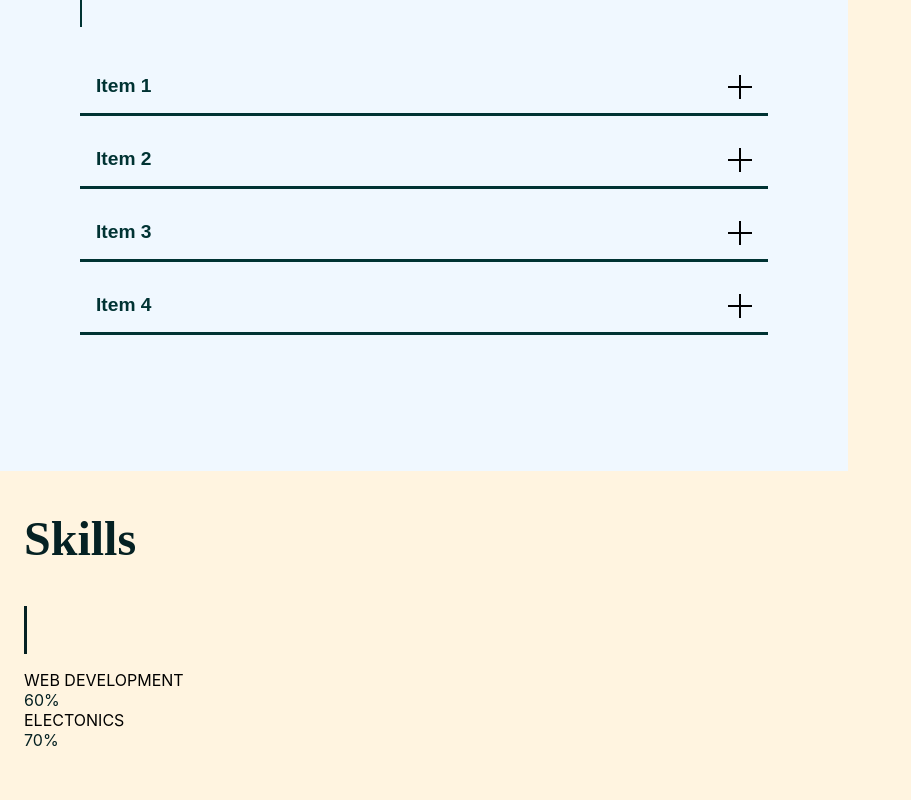
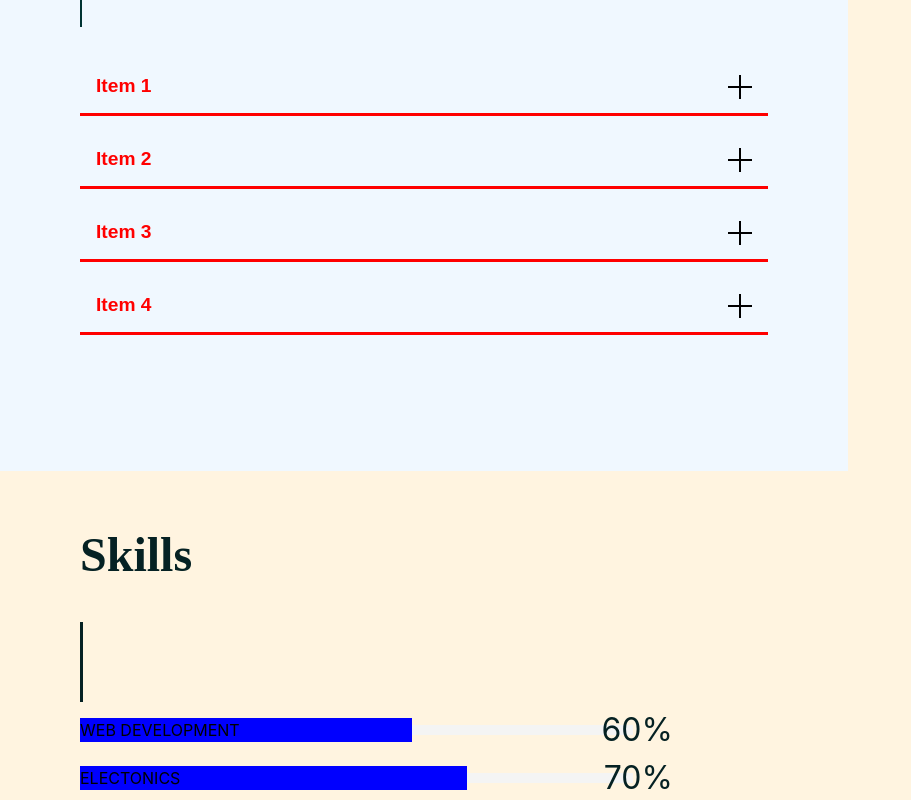
Before and after one commit to PatsyGuerrero/Portfolio, a React (Create React App) app in the folder portfolio/: page / in a window 1280 px wide. Shown: the part 1560-2360 px from the top of the page, without its empty margins (0-911 px from the left). Built offline with nearby package versions, Linux system fonts and the light colour scheme.

Commit message:
responsive componente skills completo

```diff
--- a/portfolio/src/components/Accordion.jsx
+++ b/portfolio/src/components/Accordion.jsx
@@ -1,6 +1,6 @@
 import React, { useState } from 'react';
 import data from '../data.json';
-import styles from './Accordion.module.scss'
+import styles from './Accordion.module.scss';
 
 const Accordion = () => {
 
--- a/portfolio/src/components/Accordion.module.scss
+++ b/portfolio/src/components/Accordion.module.scss
@@ -8,12 +8,13 @@
     display: flex;
     align-items: center;
     background: none;
-    border:none;
+    border: none;
     border-bottom: 0.2rem solid;
     font-size: 1.2rem;
     width: 100%;
     text-align: left;
-    color: #003333;
+    // color: #003333;
+    color: red;
     font-weight: bold;
     margin-top: 0.5rem;
     padding: 1rem;
@@ -34,7 +35,7 @@
 
 
       .plus {
-        content: url('../assets/minus_ic.svg');
+        // content: url('../assets/minus_ic.svg');
         width: 24px;
         height: 24px;
         transform: rotate(180deg);
@@ -48,7 +49,8 @@
 
   button.active {
     //background-color: #dfbd85;
-    color: #003333;
+    // color: #003333;
+    color: red;
     border: #dfbd85 solid 1px;
   }
 
@@ -59,12 +61,13 @@
 
   .panelclose {
     //background: #e0e0e0;
-    color: #003333;
+    // color: #003333;
+    color: red;
     box-sizing: border-box;
     padding: 0.5rem 1rem 0 1rem;
-    opacity:0;
-    width:100%;
-    height:0;
+    opacity: 0;
+    width: 100%;
+    height: 0;
     overflow: hidden;
     transition-timing-function: ease-out;
     transition: all 1s;
@@ -72,7 +75,7 @@
 
   .panelopen {
     overflow: hidden;
-    background:none;
+    // background:none;
     padding: 1rem;
     margin-bottom: 1rem;
     box-sizing: border-box;
--- a/portfolio/src/components/Experience.jsx
+++ b/portfolio/src/components/Experience.jsx
@@ -2,7 +2,7 @@ import React from 'react';
 import styles from './Experience.module.scss';
 import Accordeon from './Accordion';
 
-import Iconos from './Iconos';
+// import Iconos from './Iconos';
 import Images from './Images';
 
 const Experience = () => {
--- a/portfolio/src/components/Navbar.module.scss
+++ b/portfolio/src/components/Navbar.module.scss
@@ -2,6 +2,7 @@
 
 .nav{
     position: fixed;
+    z-index: 99;
     top: 0;
     width: 100%;
     height: $height-navbar;
--- a/portfolio/src/components/Skills.module.scss
+++ b/portfolio/src/components/Skills.module.scss
@@ -2,16 +2,16 @@
 .container{
     background-color: $color-text-primary;
     height: fit-content;
-    // display: flex;
-    // justify-content: center;
-    // align-items: center;
     padding-left: $padding-base-mobile;
     padding-bottom: 3rem;
     .vl {
-        // border-left: 3px solid green;
         border-left: 3px solid $primary-color;
         height: 3rem;
         margin: 0 0 1rem 0;
+    }
+    .containerTitle{
+        // background-color: forestgreen;
+        padding-top: 1rem;
     }
     h2, span{
         color: $primary-color;
@@ -21,44 +21,20 @@
     font-family: -apple-system, BlinkMacSystemFont, 'Segoe UI', 'Roboto', 'Oxygen', 'Ubuntu', 'Cantarell', 'Fira Sans', 'Droid Sans', 'Helvetica Neue', sans-serif;
 }
 .containerGrap{
-    // height: 25rem;
     .containerTitle{
         h2{
             font-size: 3rem;
             font-family: 'Open Sans ';
         }
     }
-    // .containerFirstDescription , .containerSecondDescription{
-    //     font-size: 1.3rem;
-    //     font-family: -apple-system, BlinkMacSystemFont, 'Segoe UI', 'Roboto', 'Oxygen', 'Ubuntu', 'Cantarell', 'Fira Sans', 'Droid Sans', 'Helvetica Neue', sans-serif;
-    // }
-    // .containerFirstDescription{
-    //     // background-color: rgb(94, 107, 35);
-    //     text-align: start;
-    //     font-weight: 700;
-    //     margin-bottom: 1rem;
-    //     .fristDescription{
-    //         span{
-    //             line-height: 1rem;
-    //         }
-    //     }
-
-    // }
 }
 @media (max-width: (map-get($breakpoints, medium))-1) {
     .container{
-        // background-color: red;
         width: 100%;
         padding-left: $padding-base-mobile;
-        // display: flex;
-        // justify-content: center;
-        // align-items: center;
         .containerSkills{
-            background-color: tan;
+            // background-color: tan;
             width: 90%;
-            // margin: $padding-base-mobile;
-            // margin-left: -$padding-base-mobile;
-            // padding-right: $padding-base-mobile;
             .containerSkill{
                 width: 100%;
                 display: flex;
@@ -66,7 +42,7 @@
                 height: 1.5rem;
                 margin-bottom: 1.5rem;
                 text-align: right;
-                background-color: turquoise;
+                // background-color: turquoise;
                 .containerVar{
                     // width: 40rem;
                     width: 80%;
@@ -75,9 +51,6 @@
                     flex-wrap: wrap;
                     .skillPercentage{
                         background-color: $color-skills-percentage;
-                        // height: max-content;
-                        // flex-direction: nowrap;
-                        // white-space: nowrap;
                         max-height: 100%;
                         display: flex;
                         align-items: center;
@@ -88,7 +61,6 @@
                         height: 10px;
                         margin-bottom: auto;
                         margin-top: auto;
-                        // text-align: right;
                     }
                 }
                 .percentage{
@@ -96,8 +68,7 @@
                     justify-content: end;
                     align-items: center;
                     max-height: 100%;
-                    // text-align: end;
-                    background-color: violet;
+                    // background-color: violet;
                     margin-left: 0.5rem;
                     width: 15%;
                     max-width: 2rem;
@@ -109,26 +80,34 @@
 }
 @media (min-width: (map-get($breakpoints, medium))) and (max-width: (map-get($breakpoints, large))-1) {
     .container{
-        background-color: tomato;
-        width: 100% ;
-        // display: flex;
+        // background-color: tomato;
+        width: $width-min-medium;
         padding-left: $padding-base-medium;
         .vl {
             height: 5rem;
         }
         .containerSkills{
-            background-color: firebrick;
+            // background-color: firebrick;
             width: 90%;
             .containerSkill{
+                width: 100%;
                 display: flex;
                 flex-wrap: wrap;
-                height: 1.1rem;
+                height: 1.5rem;
                 margin-bottom: 1.5rem;
+                text-align: right;
+                // background-color: turquoise;
+                .containerVar{
+                    // width: 40rem;
+                    width: 80%;
+                    height: 100%;
+                    display: flex;
+                    flex-wrap: wrap;
                     .skillPercentage{
                         background-color: $color-skills-percentage;
+                        max-height: 100%;
                         display: flex;
                         align-items: center;
-                    // width: ;
                     }
                     .line{
                         background-color: #f4f4f4;
@@ -137,6 +116,71 @@
                         margin-top: auto;
                     }
                 }
+                .percentage{
+                    display: flex;
+                    justify-content: end;
+                    align-items: center;
+                    max-height: 100%;
+                    // background-color: violet;
+                    margin-left: 0.5rem;
+                    width: 15%;
+                    max-width: 2rem;
+                    font-size: 2rem;
                 }
             }
         }
+    }
+}
+
+@media (min-width: (map-get($breakpoints, large))) {
+    .container{
+        // background-color: tomato;
+        width: $width-min-medium;
+        padding-left: $padding-base-large;
+        .vl {
+            height: 5rem;
+        }
+        .containerSkills{
+            // background-color: firebrick;
+            width: 90%;
+            .containerSkill{
+                width: 100%;
+                display: flex;
+                flex-wrap: wrap;
+                height: 1.5rem;
+                margin-bottom: 1.5rem;
+                text-align: right;
+                // background-color: turquoise;
+                .containerVar{
+                    width: 80%;
+                    height: 100%;
+                    display: flex;
+                    flex-wrap: wrap;
+                    .skillPercentage{
+                        background-color: $color-skills-percentage;
+                        max-height: 100%;
+                        display: flex;
+                        align-items: center;
+                    }
+                    .line{
+                        background-color: #f4f4f4;
+                        height: 10px;
+                        margin-bottom: auto;
+                        margin-top: auto;
+                    }
+                }
+                .percentage{
+                    display: flex;
+                    justify-content: end;
+                    align-items: center;
+                    max-height: 100%;
+                    // background-color: violet;
+                    margin-left: 0.5rem;
+                    width: 15%;
+                    max-width: 2rem;
+                    font-size: 2rem;
+                }
+            }
+        }
+    }
+}
```
Also changed, not shown: portfolio/src/components/Experience.module.scss (line endings or trailing spaces). Lines whose indentation alone changed are shown as unchanged.
